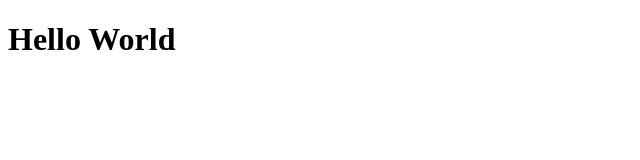
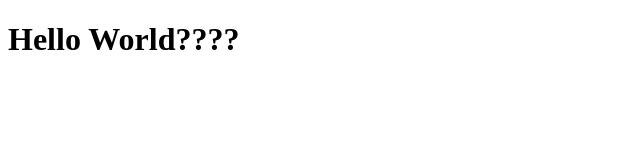
Before and after one commit to scamara100/my-first-rep, a plain HTML site: page index.html in a window 1280 px wide. Shown: the full height of the page, 0-640 px from the left. Drawn offline with Linux system fonts and the light colour scheme.

Commit message:
change in index

```diff
--- a/index.html
+++ b/index.html
@@ -6,6 +6,6 @@
     <title>Project</title>
   </head>
   <body>
-    <h1>Hello World</h1>
+    <h1>Hello World????</h1>
   </body>
 </html>
```
